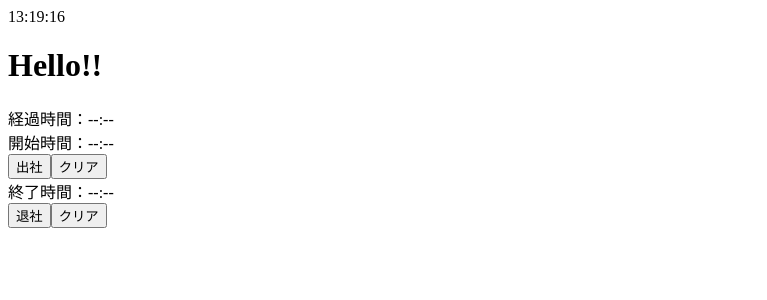
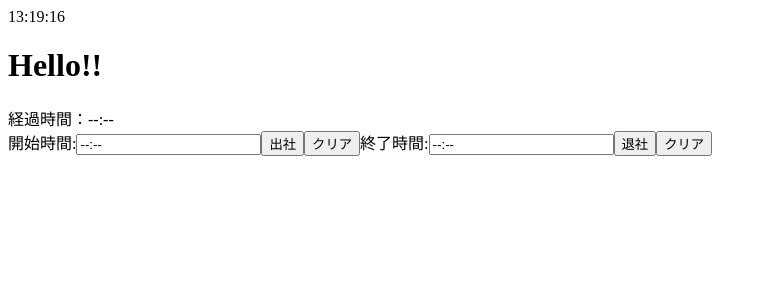
Before and after one commit to akami0000/my-flex-timer, a React app: page / in a window 1280 px wide. Shown: the top 300 px of the page, without its empty margins (0-767 px from the left). Built offline with nearby package versions, Linux system fonts and the light colour scheme.

Commit message:
開始時間／終了時間の設定

```diff
--- a/src/web/App.tsx
+++ b/src/web/App.tsx
@@ -30,9 +30,21 @@ export const App = () => {
     getElapsedTime();
   }, [date]);
   const [elapsedTime, setElapsedTime] = useState<Time | undefined>();
+
+  const [startText, setStartText] = useState<string>();
+  const [endText, setEndText] = useState<string>();
+
   const [workStartTime, setWorkStartTime] = useState<Time | undefined>();
   const [workEndTime, setWorkEndTime] = useState<Time | undefined>();
   const intervalRef = useRef<NodeJS.Timeout | null>(null);
+
+  useEffect(() => {
+    setStartText(formatTime(workStartTime));
+  }, [workStartTime]);
+
+  useEffect(() => {
+    setEndText(formatTime(workEndTime));
+  }, [workEndTime]);
 
   const workStart = () => {
     setWorkStartTime({ h: date.getHours(), m: date.getMinutes(), s: date.getSeconds() });
@@ -47,6 +59,7 @@ export const App = () => {
     getElapsedTime();
   };
   const workEndClear = () => {
+    console.log('test');
     setWorkEndTime(undefined);
     getElapsedTime();
   };
@@ -92,16 +105,81 @@ export const App = () => {
     return `${formattedHour}:${formattedMinutes}`;
   };
 
+  const handleChangeStart = (event: React.ChangeEvent<HTMLInputElement>) => {
+    const inputVal = event.target.value;
+    let formattedVal = inputVal.replace(/[^0-9:]/g, ''); // 数値とコロン以外を取り除く
+    formattedVal = formattedVal.replace(/:+/g, ':'); // 連続するコロンを1つにまとめる
+    if (formattedVal.length === 4 && !formattedVal.includes(':')) {
+      // 4桁の場合はHH:MM形式に変換する
+      const hour = formattedVal.substr(0, 2);
+      const minute = formattedVal.substr(2, 2);
+      formattedVal = `${hour}:${minute}`;
+    } else if (formattedVal.length > 4 && !formattedVal.includes(':')) {
+      // 5桁以上の場合は、末尾から4桁だけをHH:MM形式に変換する
+      // formattedVal = formattedVal.substr(-4);
+      const hour = formattedVal.substr(0, 2);
+      const minute = formattedVal.substr(2, 2);
+      formattedVal = `${hour}:${minute}`;
+    }
+
+    formattedVal = formattedVal.replace(/:+/g, ':'); // 2つ以上連続したコロンを1つに置換する
+    setStartText(formattedVal);
+  };
+  const startInput = document.getElementById('startTime') as HTMLInputElement;
+
+  const handleChangeEnd = (event: React.ChangeEvent<HTMLInputElement>) => {
+    const inputVal = event.target.value;
+    let formattedVal = inputVal.replace(/[^0-9:]/g, ''); // 数値とコロン以外を取り除く
+    formattedVal = formattedVal.replace(/:+/g, ':'); // 連続するコロンを1つにまとめる
+    if (formattedVal.length === 4) {
+      // 4桁の場合はHH:MM形式に変換する
+      const hour = formattedVal.substr(0, 2);
+      const minute = formattedVal.substr(2, 2);
+      formattedVal = `${hour}:${minute}`;
+      startInput.classList.add('error');
+    } else if (formattedVal.length > 4) {
+      // 5桁以上の場合は、末尾から4桁だけをHH:MM形式に変換する
+      formattedVal = formattedVal.substr(-4);
+      const hour = formattedVal.substr(0, 2);
+      const minute = formattedVal.substr(2, 2);
+      formattedVal = `${hour}:${minute}`;
+    }
+    formattedVal = formattedVal.replace(/:+/g, ':'); // 2つ以上連続したコロンを1つに置換する
+    setEndText(formattedVal);
+  };
+
   return (
     <div className="container">
       {h.toString().padStart(2, '0')}:{m.toString().padStart(2, '0')}:
       {s.toString().padStart(2, '0')}
       <h1>Hello!!</h1>
       <div>{elapsedTime ? `経過時間：${formatTime(elapsedTime)}` : '経過時間：--:--'}</div>
-      <div>{workStartTime ? `開始時間：${formatTime(workStartTime)}` : '開始時間：--:--'}</div>
+      {/* <div>{workStartTime ? `開始時間：${formatTime(workStartTime)}` : '開始時間：--:--'}</div> */}
+      <label htmlFor="name">開始時間:</label>
+      <input
+        type="text"
+        id="startTime"
+        name="name"
+        value={startText}
+        required
+        minLength={parseInt('4')}
+        maxLength={parseInt('5')}
+        onChange={handleChangeStart}
+      ></input>
       <button onClick={workStart}>出社</button>
       <button onClick={workStartClear}>クリア</button>
-      <div>{workEndTime ? `${formatTime(workEndTime)}` : '終了時間：--:--'}</div>
+      {/* <div>{workEndTime ? `${formatTime(workEndTime)}` : '終了時間：--:--'}</div> */}
+      <label htmlFor="name">終了時間:</label>
+      <input
+        type="text"
+        id="endTime"
+        name="name"
+        value={endText}
+        required
+        minLength={parseInt('4')}
+        maxLength={parseInt('5')}
+        onChange={handleChangeEnd}
+      ></input>
       <button onClick={workEnd}>退社</button>
       <button onClick={workEndClear}>クリア</button>
     </div>
```
